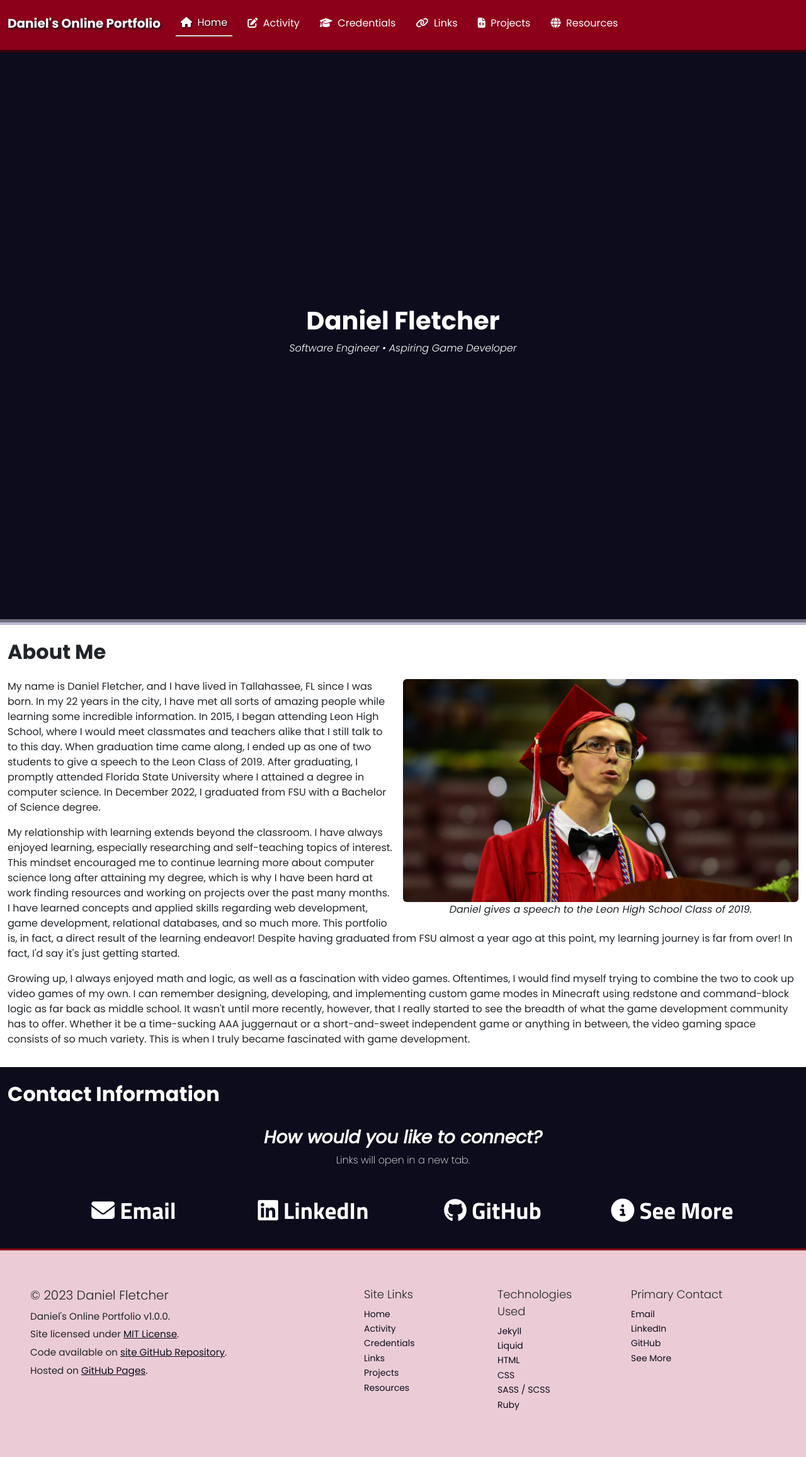
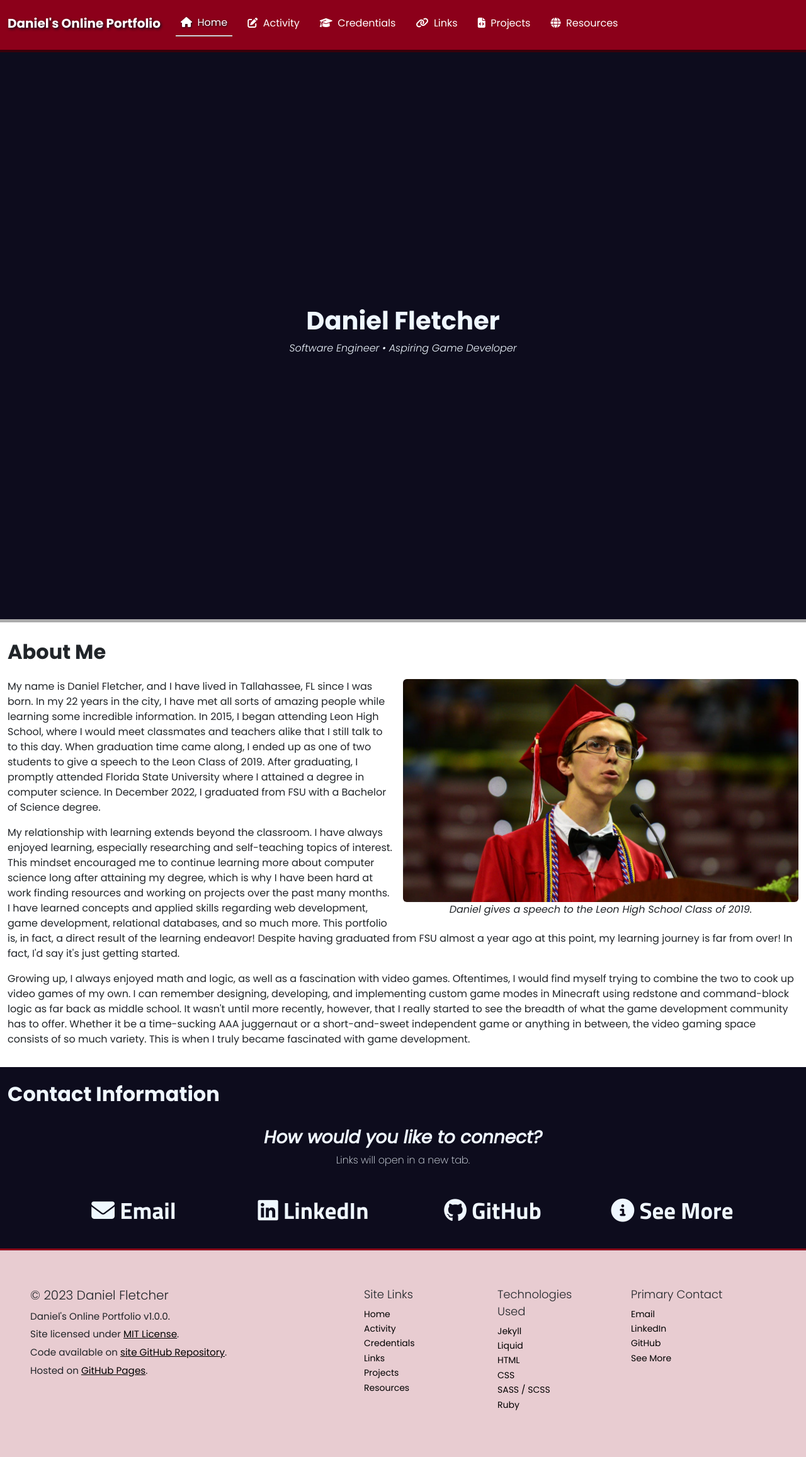
Before and after one commit to DanielTheFletch/portfolio, a Jekyll site: the page built from index.html, in a window 1280 px wide. Shown: the whole page at 63% size. Built offline with Jekyll 4.4.1, drawn with Linux system fonts in a browser that asks for light colours.

Commit message:
Tweak color scheme values and implementation

```diff
--- a/_includes/footer.html
+++ b/_includes/footer.html
@@ -1,4 +1,4 @@
-<div class="container-fluid bg-secondary-subtle border-top border-primary border-3 h-auto mb-0 px-3 py-5">
+<div class="container-fluid bg-primary-subtle border-top border-primary border-3 h-auto mb-0 px-3 py-5">
   <div class="row row-cols-1 row-cols-md-2 row-cols-xl-4 text-center text-md-start">
 
     <!-- Site information -->
--- a/_layouts/post.html
+++ b/_layouts/post.html
@@ -2,7 +2,7 @@
 layout: default
 ---
 
-<div class="container-fluid bg-black fg-white text-center page-heading mb-5 mt-0 py-5">
+<div class="container-fluid bg-dark fg-light text-center page-heading mb-5 mt-0 py-5">
   <div class="container">
     <h1 class="h1 fw-bold mb-2">{{ page.title }}</h1>
     <p class="mb-1 mt-0"><i class="fa-solid fa-user"></i>&nbsp;&nbsp;Daniel Fletcher</p>
--- a/_sass/main.scss
+++ b/_sass/main.scss
@@ -14,12 +14,12 @@
 
 /* Navigation and footer */
 .navbar-brand {
-    text-shadow: 0.1rem 0.1rem 0.25rem $black;
+    text-shadow: 0.1rem 0.1rem 0.25rem $dark;
 }
 
 .active, .inactive:hover {
-    border-bottom: 0.125rem ridge $white;
-    text-shadow: 0.05rem 0.05rem 0.175rem $black;
+    border-bottom: 0.125rem ridge $light;
+    text-shadow: 0.05rem 0.05rem 0.175rem $dark;
 }
 
 .footer-item {
@@ -50,7 +50,7 @@
 }
 
 .footer-link:hover, .footer-link:active, .footer-link-info:hover, .footer-link-info:active {
-    color: $link-color;
+    color: $primary;
     text-decoration: underline;
 }
 
@@ -70,23 +70,23 @@
 
 
 /* General color theming */
-.bg-black {
-    background-color: $black;
+.bg-dark {
+    background-color: $dark;
 }
 
-.fg-white {
-    color: white;
+.fg-light {
+    color: $light;
 }
 
 .page-heading {
-    border-bottom: 0.6rem groove $periwinkle;
+    border-bottom: 0.6rem groove $white;
     border-top: 0.6rem ridge $primary;
 }
 
 
 /* Primary contact info */
 .contact-item {
-    color: $white;
+    color: $light;
     font-family: $titillium-web;
     font-size: 2.3rem;
     font-weight: bolder;
@@ -98,9 +98,9 @@
 }
 
 .contact-item:hover {
-    border-bottom: 0.275rem groove $link-color;
+    border-bottom: 0.275rem groove $secondary;
     border-radius: 0.25rem;
-    color: $link-color;
+    color: $secondary;
 
     transition-duration: 0.25s;
     transition-property: color, border-bottom;
@@ -110,14 +110,14 @@
 
 /* Activity posts */
 .activity-post {
-    background-color: $periwinkle;
-    border: 0.25em solid $black;
+    background-color: $secondary;
+    border: 0.25em solid $dark;
     border-radius: 0.75em;
     padding: 2em;
 }
 
 .activity-post:hover, .activity-post:active {
-    background-color: $platinum;
+    background-color: $tertiary;
 }
 
 .activity-post-first-letter {
--- a/_sass/variables.scss
+++ b/_sass/variables.scss
@@ -1,12 +1,11 @@
 /* SCSS variables and Bootstrap overrides */
 
-// Colors
-$black:             #0D0C1D;
-$link-color:        #2274A5;
-$periwinkle:        #B9B8D3;
-$platinum:          #D7DEDC;
+// Color scheme
+$dark:              #0D0C1D;
+$light:             #EFF7FF;
 $primary:           #8C001A;
-$secondary:         #990033;
+$secondary:         #009FB7;
+$tertiary:          #677DB7;
 
 // Fonts
 $poppins:           "Poppins", serif;
--- a/activity.html
+++ b/activity.html
@@ -4,7 +4,7 @@
 ---
 
 <!-- Page heading -->
-<div class="container-fluid bg-black fg-white page-heading mb-2 py-5">
+<div class="container-fluid bg-dark fg-light page-heading mb-2 py-5">
   <h1 class="h1 fw-bold text-center">Recent Activity</h1>
 </div>
 
--- a/index.html
+++ b/index.html
@@ -4,7 +4,7 @@
 ---
 
 <!-- Hero -->
-<section class="container-fluid bg-black fg-white page-heading mx-0 px-0 py-0" id="hero-landing-page">
+<section class="container-fluid bg-dark fg-light page-heading mx-0 px-0 py-0" id="hero-landing-page">
   <div class="d-flex flex-column align-items-center justify-content-center min-vh-100 mh-100 w-100">
     <h1 class="h1 fw-bold text-center">Daniel Fletcher</h1>
     <p class="fst-italic fw-light text-center">Software Engineer • Aspiring Game Developer</p>
@@ -30,7 +30,7 @@
 </section>
 
 <!-- Contact information -->
-<section class="container-fluid bg-black fg-white pb-3" id="contact-info">
+<section class="container-fluid bg-dark fg-light pb-3" id="contact-info">
   <h2 class="{{ page.subheading }}">Contact Information</h2>
   <div class="container text-center">
     <div class="row row-cols-1 pb-0 pt-2">
```
